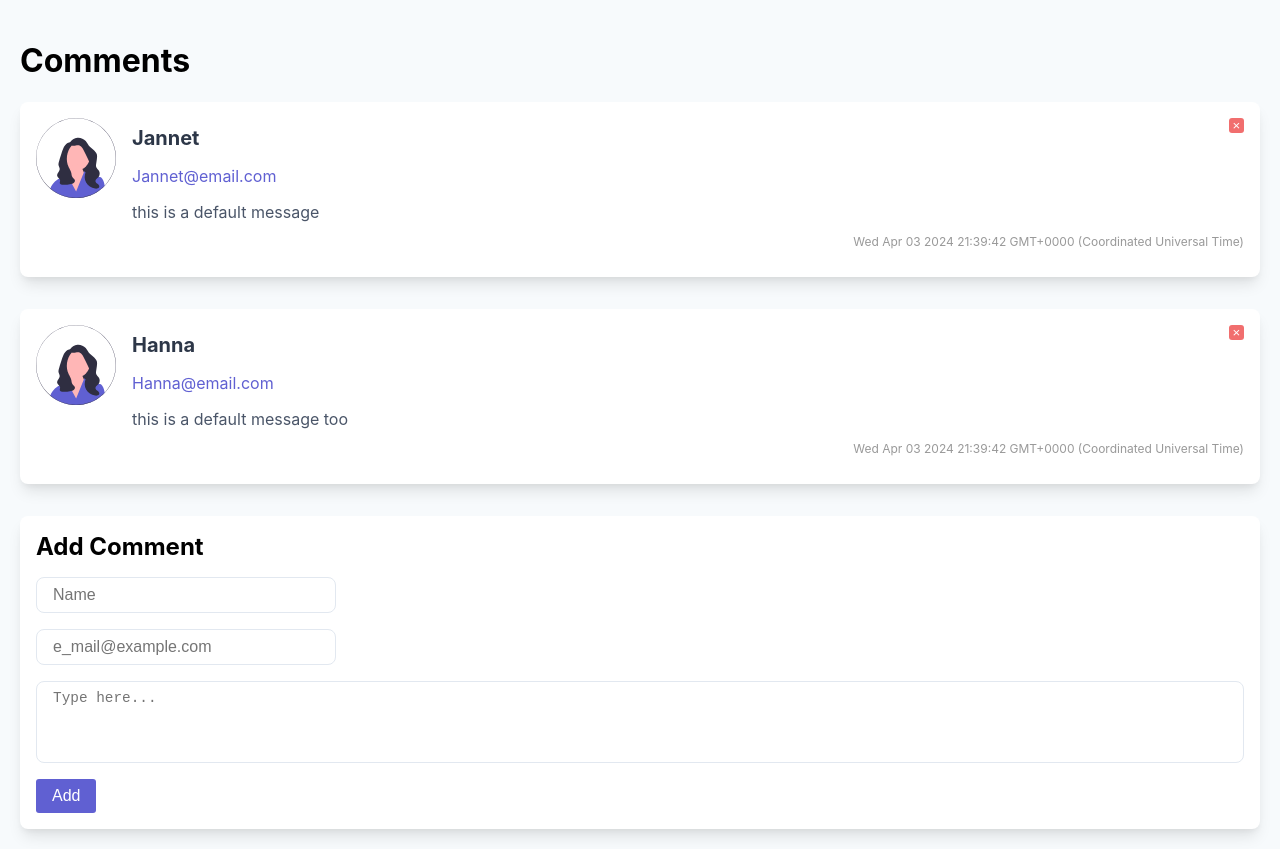
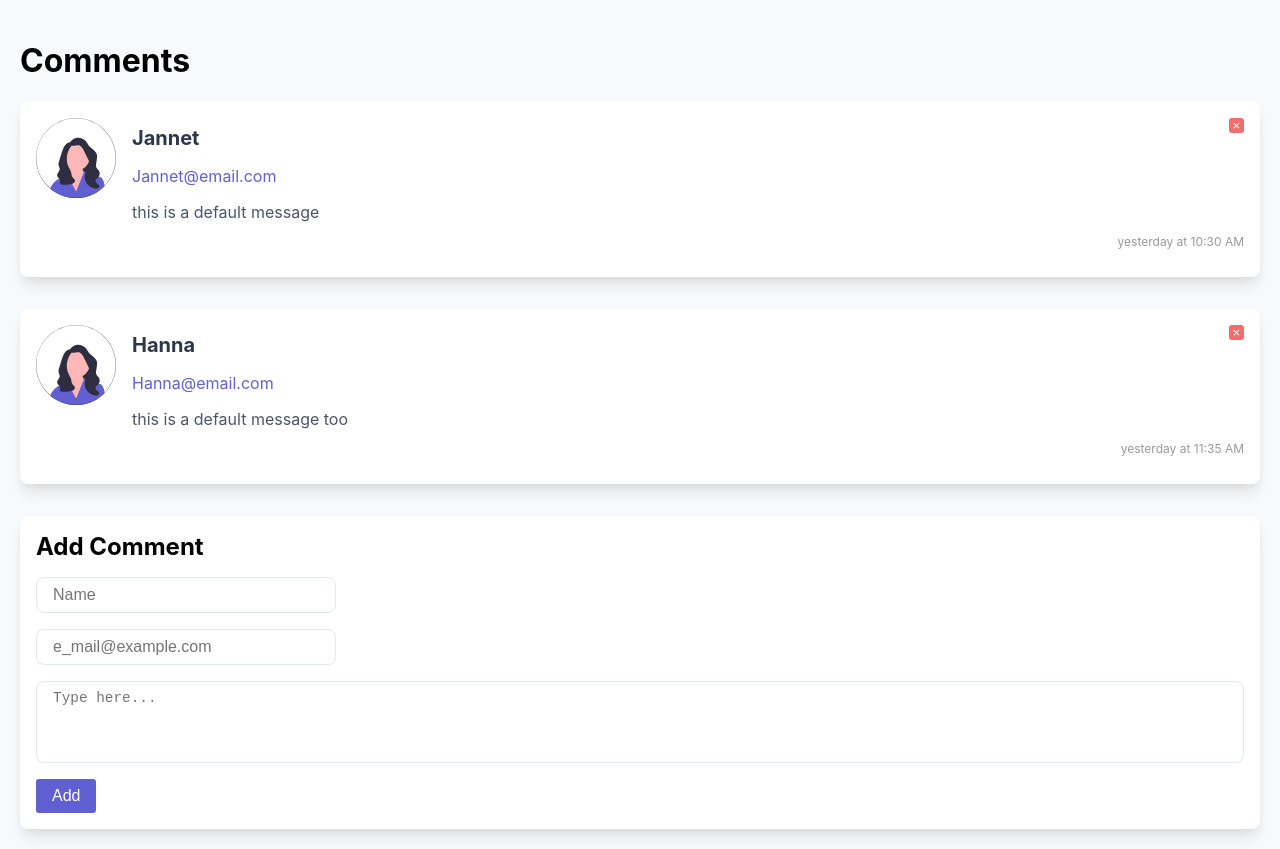
Before and after one commit to PortoGUI/React-app, a React (Create React App) app: page / in a window 1280 px wide. Built offline with nearby package versions, Linux system fonts and the light colour scheme.

Commit message:
Formatando data

```diff
--- a/package.json
+++ b/package.json
@@ -6,6 +6,7 @@
     "@testing-library/jest-dom": "^5.17.0",
     "@testing-library/react": "^13.4.0",
     "@testing-library/user-event": "^13.5.0",
+    "date-fns": "^3.6.0",
     "react": "^18.2.0",
     "react-dom": "^18.2.0",
     "react-scripts": "5.0.1",
--- a/src/App.js
+++ b/src/App.js
@@ -9,13 +9,13 @@ class App extends Component {
             {
                 nome: 'Jannet',
                 email: 'Jannet@email.com',
-                data: String(new Date()),
+                data: String(new Date(2024, 3, 2, 10, 30)),
                 texto: 'this is a default message'
             },
             {
                 nome: 'Hanna',
                 email: 'Hanna@email.com',
-                data: String(new Date()),
+                data: String(new Date(2024, 3, 2, 11, 35)),
                 texto: 'this is a default message too'
             },
         ],
--- a/src/components/comentario/Comentario.js
+++ b/src/components/comentario/Comentario.js
@@ -1,4 +1,6 @@
 import React from "react";
+import {formatRelative} from 'date-fns'
+
 import './comentario.css'
 import usrImg from '../../assets/svg/user.svg'
 
@@ -10,7 +12,7 @@ const Comentario = props => {
                     <h2 class="nome">{props.name}</h2>
                     <p class="email">{props.email}</p>
                     <p class="mensagem">{props.children}</p>
-                    <p class="data">{props.date}</p>
+                    <p class="data">{formatRelative(props.date, new Date())}</p>
                     <button onClick={props.onRemove}>&times;</button>
                 </div>
             </div>
```
Also changed, not shown: 1 other file (tests, documents, lock files or other folders).
